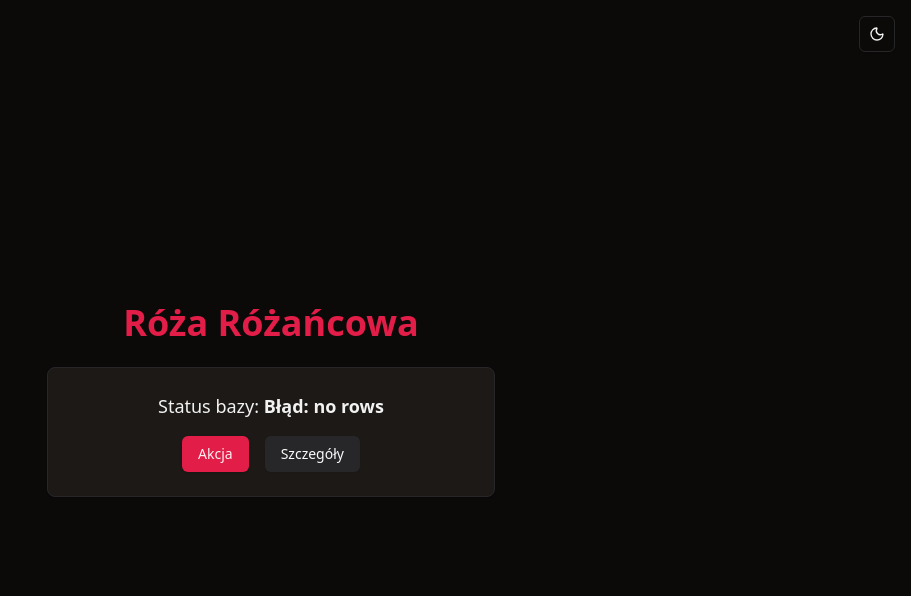
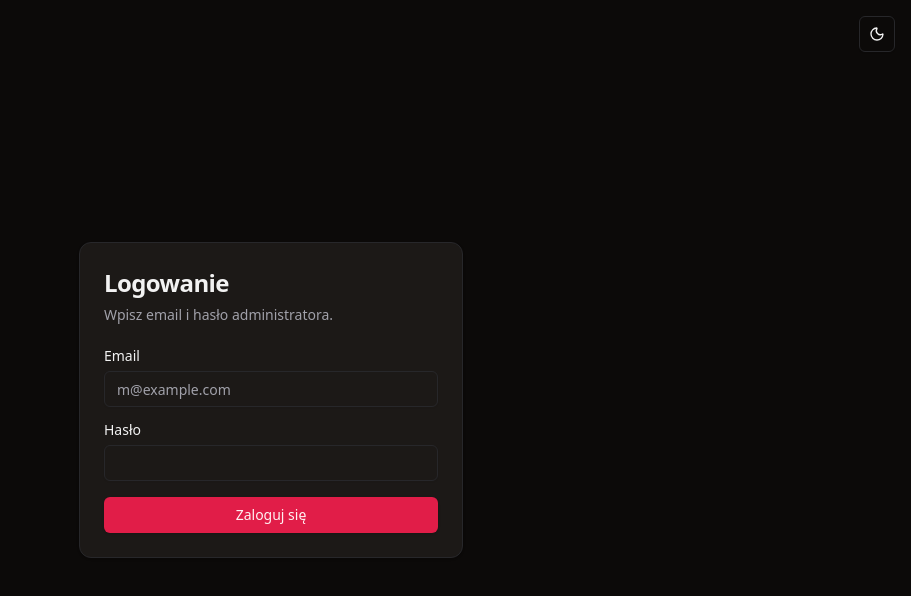
Before and after one commit to pponikiewski/roza-rozancowa, a React (Vite) app: page /login in a window 1280 px wide. Shown: the top 596 px of the page, without its empty margins (369-1280 px from the left). Built offline with nearby package versions, Linux system fonts and the light colour scheme; no server answers; the database is empty.

Commit message:
feat: implement login and admin dashboard pages; add routing and user authentication

```diff
--- a/package.json
+++ b/package.json
@@ -11,6 +11,7 @@
   },
   "dependencies": {
     "@radix-ui/react-dropdown-menu": "^2.1.16",
+    "@radix-ui/react-label": "^2.1.8",
     "@radix-ui/react-slot": "^1.2.4",
     "@supabase/supabase-js": "^2.86.2",
     "class-variance-authority": "^0.7.1",
@@ -18,6 +19,7 @@
     "lucide-react": "^0.556.0",
     "react": "^19.2.0",
     "react-dom": "^19.2.0",
+    "react-router-dom": "^7.10.1",
     "tailwind-merge": "^3.4.0",
     "tailwindcss-animate": "^1.0.7"
   },
--- a/src/App.tsx
+++ b/src/App.tsx
@@ -1,44 +1,35 @@
-import { useEffect, useState } from 'react'
-import { supabase } from './lib/supabase'
-import { Button } from "@/components/ui/button"
+import { BrowserRouter, Routes, Route, Navigate } from "react-router-dom"
 import { ThemeProvider } from "@/components/theme-provider"
 import { ModeToggle } from "@/components/mode-toggle"
+import LoginPage from "@/pages/Login"
+import AdminDashboard from "@/pages/AdminDashboard"
+
+// Prosty komponent strony głównej (to co mieliśmy wcześniej, ale uproszczone)
+function Home() {
+  return (
+    <div className="flex flex-col items-center justify-center min-h-screen gap-4">
+      <h1 className="text-4xl font-bold text-primary">Róża Różańcowa</h1>
+      <a href="/login" className="text-blue-500 hover:underline">Przejdź do logowania</a>
+    </div>
+  )
+}
 
 function App() {
-  const [message, setMessage] = useState('Łączenie z bazą...')
-
-  useEffect(() => {
-    const fetchData = async () => {
-      const { data, error } = await supabase.from('groups').select('name').limit(1).single()
-      if (error) setMessage('Błąd: ' + error.message)
-      else if (data) setMessage(data.name)
-    }
-    fetchData()
-  }, [])
-
   return (
     <ThemeProvider defaultTheme="dark" storageKey="vite-ui-theme">
-      {/* Dodajemy pasek nawigacyjny z przyciskiem zmiany motywu */}
-      <div className="absolute top-4 right-4">
+      <div className="absolute top-4 right-4 z-50">
         <ModeToggle />
       </div>
 
-      <div className="flex flex-col items-center justify-center min-h-screen bg-background text-foreground gap-6 p-4 transition-colors duration-300">
-        <h1 className="text-4xl font-bold text-primary">Róża Różańcowa</h1>
-
-        <div className="p-6 border rounded-lg shadow-sm bg-card text-card-foreground max-w-md w-full text-center">
-          <p className="text-lg mb-4">Status bazy: <span className="font-semibold">{message}</span></p>
-
-          <div className="flex justify-center gap-4">
-            <Button onClick={() => alert("Działa!")}>
-              Akcja
-            </Button>
-            <Button variant="secondary">
-              Szczegóły
-            </Button>
-          </div>
-        </div>
-      </div>
+      <BrowserRouter>
+        <Routes>
+          <Route path="/" element={<Home />} />
+          <Route path="/login" element={<LoginPage />} />
+          <Route path="/admin" element={<AdminDashboard />} />
+          {/* Przekierowanie nieznanych adresów na stronę główną */}
+          <Route path="*" element={<Navigate to="/" replace />} />
+        </Routes>
+      </BrowserRouter>
     </ThemeProvider>
   )
 }
--- /dev/null
+++ b/src/components/ui/card.tsx
@@ -0,0 +1,76 @@
+import * as React from "react"
+
+import { cn } from "@/lib/utils"
+
+const Card = React.forwardRef<
+  HTMLDivElement,
+  React.HTMLAttributes<HTMLDivElement>
+>(({ className, ...props }, ref) => (
+  <div
+    ref={ref}
+    className={cn(
+      "rounded-xl border bg-card text-card-foreground shadow",
+      className
+    )}
+    {...props}
+  />
+))
+Card.displayName = "Card"
+
+const CardHeader = React.forwardRef<
+  HTMLDivElement,
+  React.HTMLAttributes<HTMLDivElement>
+>(({ className, ...props }, ref) => (
+  <div
+    ref={ref}
+    className={cn("flex flex-col space-y-1.5 p-6", className)}
+    {...props}
+  />
+))
+CardHeader.displayName = "CardHeader"
+
+const CardTitle = React.forwardRef<
+  HTMLDivElement,
+  React.HTMLAttributes<HTMLDivElement>
+>(({ className, ...props }, ref) => (
+  <div
+    ref={ref}
+    className={cn("font-semibold leading-none tracking-tight", className)}
+    {...props}
+  />
+))
+CardTitle.displayName = "CardTitle"
+
+const CardDescription = React.forwardRef<
+  HTMLDivElement,
+  React.HTMLAttributes<HTMLDivElement>
+>(({ className, ...props }, ref) => (
+  <div
+    ref={ref}
+    className={cn("text-sm text-muted-foreground", className)}
+    {...props}
+  />
+))
+CardDescription.displayName = "CardDescription"
+
+const CardContent = React.forwardRef<
+  HTMLDivElement,
+  React.HTMLAttributes<HTMLDivElement>
+>(({ className, ...props }, ref) => (
+  <div ref={ref} className={cn("p-6 pt-0", className)} {...props} />
+))
+CardContent.displayName = "CardContent"
+
+const CardFooter = React.forwardRef<
+  HTMLDivElement,
+  React.HTMLAttributes<HTMLDivElement>
+>(({ className, ...props }, ref) => (
+  <div
+    ref={ref}
+    className={cn("flex items-center p-6 pt-0", className)}
+    {...props}
+  />
+))
+CardFooter.displayName = "CardFooter"
+
+export { Card, CardHeader, CardFooter, CardTitle, CardDescription, CardContent }
--- /dev/null
+++ b/src/components/ui/input.tsx
@@ -0,0 +1,22 @@
+import * as React from "react"
+
+import { cn } from "@/lib/utils"
+
+const Input = React.forwardRef<HTMLInputElement, React.ComponentProps<"input">>(
+  ({ className, type, ...props }, ref) => {
+    return (
+      <input
+        type={type}
+        className={cn(
+          "flex h-9 w-full rounded-md border border-input bg-transparent px-3 py-1 text-base shadow-sm transition-colors file:border-0 file:bg-transparent file:text-sm file:font-medium file:text-foreground placeholder:text-muted-foreground focus-visible:outline-none focus-visible:ring-1 focus-visible:ring-ring disabled:cursor-not-allowed disabled:opacity-50 md:text-sm",
+          className
+        )}
+        ref={ref}
+        {...props}
+      />
+    )
+  }
+)
+Input.displayName = "Input"
+
+export { Input }
--- /dev/null
+++ b/src/components/ui/label.tsx
@@ -0,0 +1,24 @@
+import * as React from "react"
+import * as LabelPrimitive from "@radix-ui/react-label"
+import { cva, type VariantProps } from "class-variance-authority"
+
+import { cn } from "@/lib/utils"
+
+const labelVariants = cva(
+  "text-sm font-medium leading-none peer-disabled:cursor-not-allowed peer-disabled:opacity-70"
+)
+
+const Label = React.forwardRef<
+  React.ElementRef<typeof LabelPrimitive.Root>,
+  React.ComponentPropsWithoutRef<typeof LabelPrimitive.Root> &
+    VariantProps<typeof labelVariants>
+>(({ className, ...props }, ref) => (
+  <LabelPrimitive.Root
+    ref={ref}
+    className={cn(labelVariants(), className)}
+    {...props}
+  />
+))
+Label.displayName = LabelPrimitive.Root.displayName
+
+export { Label }
--- /dev/null
+++ b/src/pages/AdminDashboard.tsx
@@ -0,0 +1,35 @@
+import { useEffect, useState } from "react"
+import { useNavigate } from "react-router-dom"
+import { supabase } from "@/lib/supabase"
+import { Button } from "@/components/ui/button"
+
+export default function AdminDashboard() {
+  const navigate = useNavigate()
+  const [userEmail, setUserEmail] = useState<string | undefined>("")
+
+  useEffect(() => {
+    // Sprawdzamy, czy ktoś jest zalogowany
+    const checkUser = async () => {
+      const { data: { user } } = await supabase.auth.getUser()
+      if (!user) {
+        navigate("/login") // Jak nie, to wykopujemy do logowania
+      } else {
+        setUserEmail(user.email)
+      }
+    }
+    checkUser()
+  }, [navigate])
+
+  const handleLogout = async () => {
+    await supabase.auth.signOut()
+    navigate("/login")
+  }
+
+  return (
+    <div className="p-8">
+      <h1 className="text-3xl font-bold mb-4">Panel Administratora</h1>
+      <p className="mb-4">Zalogowano jako: {userEmail}</p>
+      <Button variant="destructive" onClick={handleLogout}>Wyloguj się</Button>
+    </div>
+  )
+}
--- /dev/null
+++ b/src/pages/Login.tsx
@@ -0,0 +1,74 @@
+import { useState } from "react"
+import { useNavigate } from "react-router-dom"
+import { supabase } from "@/lib/supabase"
+import { Button } from "@/components/ui/button"
+import { Input } from "@/components/ui/input"
+import { Label } from "@/components/ui/label"
+import { Card, CardContent, CardDescription, CardHeader, CardTitle } from "@/components/ui/card"
+
+export default function LoginPage() {
+  const [email, setEmail] = useState("")
+  const [password, setPassword] = useState("")
+  const [loading, setLoading] = useState(false)
+  const navigate = useNavigate()
+
+  const handleLogin = async (e: React.FormEvent) => {
+    e.preventDefault()
+    setLoading(true)
+
+    const { error } = await supabase.auth.signInWithPassword({
+      email,
+      password,
+    })
+
+    setLoading(false)
+
+    if (error) {
+      alert("Błąd logowania: " + error.message)
+    } else {
+      // Po udanym logowaniu idziemy do panelu
+      navigate("/admin")
+    }
+  }
+
+  return (
+    <div className="flex items-center justify-center min-h-screen bg-background">
+      <Card className="w-full max-w-sm">
+        <CardHeader>
+          <CardTitle className="text-2xl">Logowanie</CardTitle>
+          <CardDescription>
+            Wpisz email i hasło administratora.
+          </CardDescription>
+        </CardHeader>
+        <CardContent>
+          <form onSubmit={handleLogin} className="grid gap-4">
+            <div className="grid gap-2">
+              <Label htmlFor="email">Email</Label>
+              <Input
+                id="email"
+                type="email"
+                placeholder="m@example.com"
+                required
+                value={email}
+                onChange={(e) => setEmail(e.target.value)}
+              />
+            </div>
+            <div className="grid gap-2">
+              <Label htmlFor="password">Hasło</Label>
+              <Input
+                id="password"
+                type="password"
+                required
+                value={password}
+                onChange={(e) => setPassword(e.target.value)}
+              />
+            </div>
+            <Button type="submit" className="w-full" disabled={loading}>
+              {loading ? "Logowanie..." : "Zaloguj się"}
+            </Button>
+          </form>
+        </CardContent>
+      </Card>
+    </div>
+  )
+}
```
Also changed, not shown: 1 other file (tests, documents, lock files or other folders).
